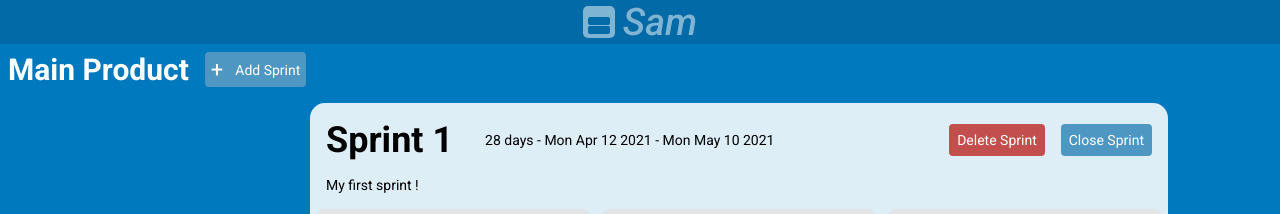
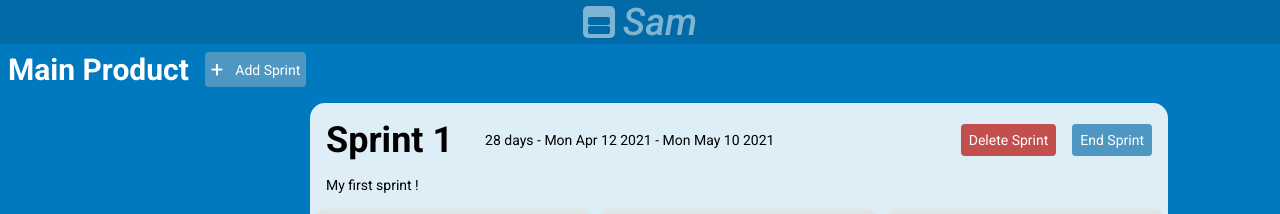
Before and after one commit to surizom/sam-scrum, a React (Create React App) app: page / in a window 1280 px wide. Shown: the top 214 px of the page. Built offline with nearby package versions, Linux system fonts and the light colour scheme; a web font is replaced by a local one.

Commit message:
rename end sprint button title

```diff
--- a/src/components/Sprint.tsx
+++ b/src/components/Sprint.tsx
@@ -122,7 +122,7 @@ const Sprint = ({ sprintId }: SprintProps) => {
 
           {sprint.isOpen && (
             <EndSprintButton onClick={() => dispatch({ type: ProductAction.END_SPRINT, sprintId })}>
-              Close Sprint
+              End Sprint
             </EndSprintButton>
           )}
         </SprintHeaderSide>
```
